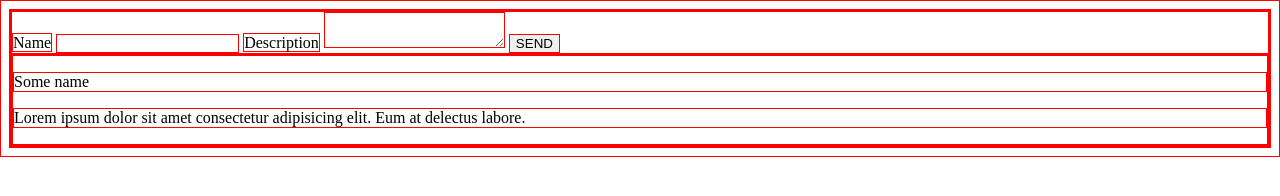
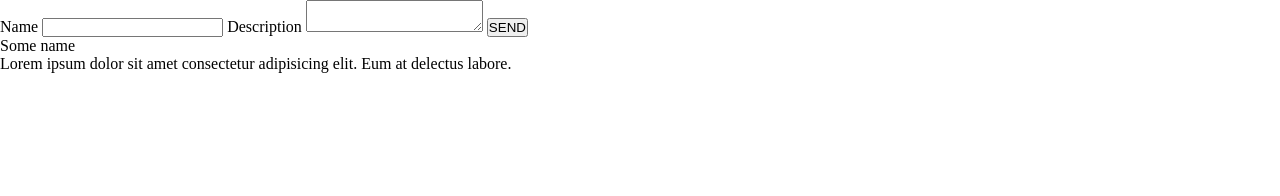
Before and after one commit to MagicianPL/Add-User, a website: page index.html in a window 1280 px wide. Drawn offline with Linux system fonts and the light colour scheme.

Commit message:
dependencies

```diff
--- a/package.json
+++ b/package.json
@@ -12,6 +12,7 @@
     "body-parser": "^1.19.0",
     "express": "^4.17.1",
     "mongoose": "^6.0.15",
-    "nodemon": "^2.0.15"
+    "nodemon": "^2.0.15",
+    "sass": "^1.44.0"
   }
 }
--- /dev/null
+++ b/style.scss
@@ -0,0 +1,5 @@
+* {
+    margin: 0;
+    padding: 0;
+    box-sizing: border-box;
+}
```
Also changed, not shown: style.css, 2 other files.
